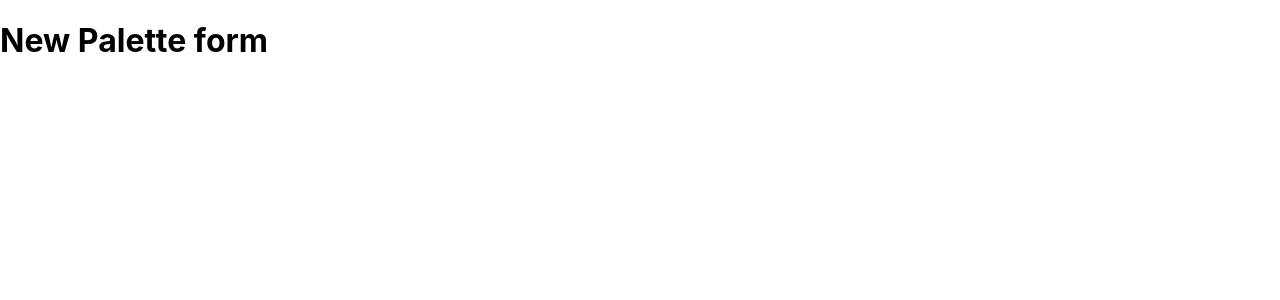
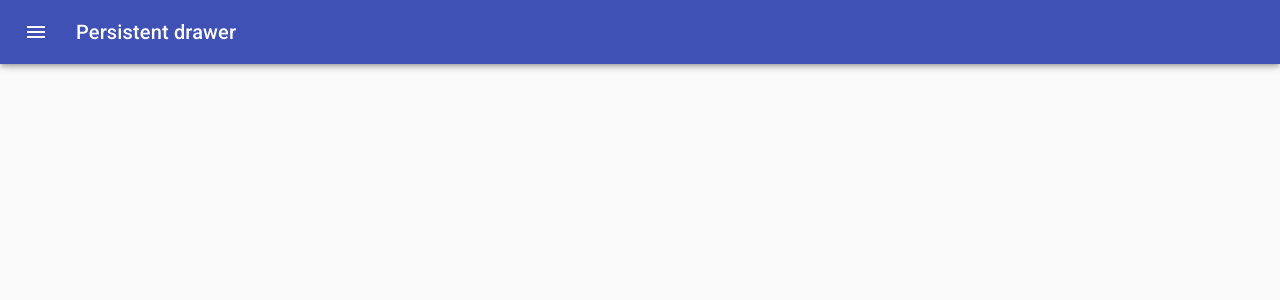
Before and after one commit to avsssai/react-colors, a React (Create React App) app: page /palette/new in a window 1280 px wide. Shown: the top 300 px of the page. Built offline with nearby package versions, Linux system fonts and the light colour scheme.

Commit message:
Added NewPaletteForm and material ui component

```diff
--- a/package.json
+++ b/package.json
@@ -10,6 +10,7 @@
     "@testing-library/react": "^9.5.0",
     "@testing-library/user-event": "^7.2.1",
     "chroma-js": "^2.1.0",
+    "clsx": "^1.1.1",
     "rc-slider": "^9.3.1",
     "react": "^16.13.1",
     "react-copy-to-clipboard": "^5.0.2",
--- a/src/NewPaletteForm.js
+++ b/src/NewPaletteForm.js
@@ -1,11 +1,158 @@
 import React, { Component } from 'react'
+import { withStyles } from "@material-ui/core/styles";
 
-export default class NewPaletteForm extends Component {
+import clsx from 'clsx';
+import Drawer from '@material-ui/core/Drawer';
+import CssBaseline from '@material-ui/core/CssBaseline';
+import AppBar from '@material-ui/core/AppBar';
+import Toolbar from '@material-ui/core/Toolbar';
+import List from '@material-ui/core/List';
+import Typography from '@material-ui/core/Typography';
+import Divider from '@material-ui/core/Divider';
+import IconButton from '@material-ui/core/IconButton';
+import MenuIcon from '@material-ui/icons/Menu';
+import ChevronLeftIcon from '@material-ui/icons/ChevronLeft';
+import ChevronRightIcon from '@material-ui/icons/ChevronRight';
+import ListItem from '@material-ui/core/ListItem';
+import ListItemIcon from '@material-ui/core/ListItemIcon';
+import ListItemText from '@material-ui/core/ListItemText';
+import InboxIcon from '@material-ui/icons/MoveToInbox';
+import MailIcon from '@material-ui/icons/Mail';
+
+const drawerWidth = 240;
+
+const styles = theme => ({
+    root: {
+        display: 'flex',
+      },
+      appBar: {
+        transition: theme.transitions.create(['margin', 'width'], {
+          easing: theme.transitions.easing.sharp,
+          duration: theme.transitions.duration.leavingScreen,
+        }),
+      },
+      appBarShift: {
+        width: `calc(100% - ${drawerWidth}px)`,
+        marginLeft: drawerWidth,
+        transition: theme.transitions.create(['margin', 'width'], {
+          easing: theme.transitions.easing.easeOut,
+          duration: theme.transitions.duration.enteringScreen,
+        }),
+      },
+      menuButton: {
+        marginRight: theme.spacing(2),
+      },
+      hide: {
+        display: 'none',
+      },
+      drawer: {
+        width: drawerWidth,
+        flexShrink: 0,
+      },
+      drawerPaper: {
+        width: drawerWidth,
+      },
+      drawerHeader: {
+        display: 'flex',
+        alignItems: 'center',
+        padding: theme.spacing(0, 1),
+        // necessary for content to be below app bar
+        ...theme.mixins.toolbar,
+        justifyContent: 'flex-end',
+      },
+      content: {
+        flexGrow: 1,
+        padding: theme.spacing(3),
+        transition: theme.transitions.create('margin', {
+          easing: theme.transitions.easing.sharp,
+          duration: theme.transitions.duration.leavingScreen,
+        }),
+        marginLeft: -drawerWidth,
+      },
+      contentShift: {
+        transition: theme.transitions.create('margin', {
+          easing: theme.transitions.easing.easeOut,
+          duration: theme.transitions.duration.enteringScreen,
+        }),
+        marginLeft: 0,
+      },
+});
+
+class NewPaletteForm extends Component {
+    constructor(props){
+        super(props);
+        this.state = {
+            open:false
+        }
+        this.handleDrawerClose = this.handleDrawerClose.bind(this);
+        this.handleDrawerOpen = this.handleDrawerOpen.bind(this);
+    }
+    handleDrawerClose(){
+        this.setState({
+            open:false
+        })
+    }
+    handleDrawerOpen(){
+        this.setState({
+            open:true
+        })
+    }
     render() {
+        let {open} = this.state;
+        let {classes,theme} = this.props;
         return (
-            <div>
-                <h1>New Palette form</h1>
-            </div>
-        )
+            <div className={classes.root}>
+            <CssBaseline />
+            <AppBar
+              position="fixed"
+              className={clsx(classes.appBar, {
+                [classes.appBarShift]: open,
+              })}
+            >
+              <Toolbar>
+                <IconButton
+                  color="inherit"
+                  aria-label="open drawer"
+                  onClick={this.handleDrawerOpen}
+                  edge="start"
+                  className={clsx(classes.menuButton, open && classes.hide)}
+                >
+                  <MenuIcon />
+                </IconButton>
+                <Typography variant="h6" noWrap>
+                  Persistent drawer
+                </Typography>
+              </Toolbar>
+            </AppBar>
+            <Drawer
+              className={classes.drawer}
+              variant="persistent"
+              anchor="left"
+              open={open}
+              classes={{
+                paper: classes.drawerPaper,
+              }}
+            >
+              <div className={classes.drawerHeader}>
+                <IconButton onClick={this.handleDrawerClose}>
+                  {theme.direction === 'ltr' ? <ChevronLeftIcon /> : <ChevronRightIcon />}
+                </IconButton>
+              </div>
+
+            </Drawer>
+            <main
+              className={clsx(classes.content, {
+                [classes.contentShift]: open,
+              })}
+            >
+              <div className={classes.drawerHeader} />
+
+            </main>
+          </div>
+        );
+
     }
 }
+
+
+export default withStyles(styles,{withTheme:true})(NewPaletteForm);
```
